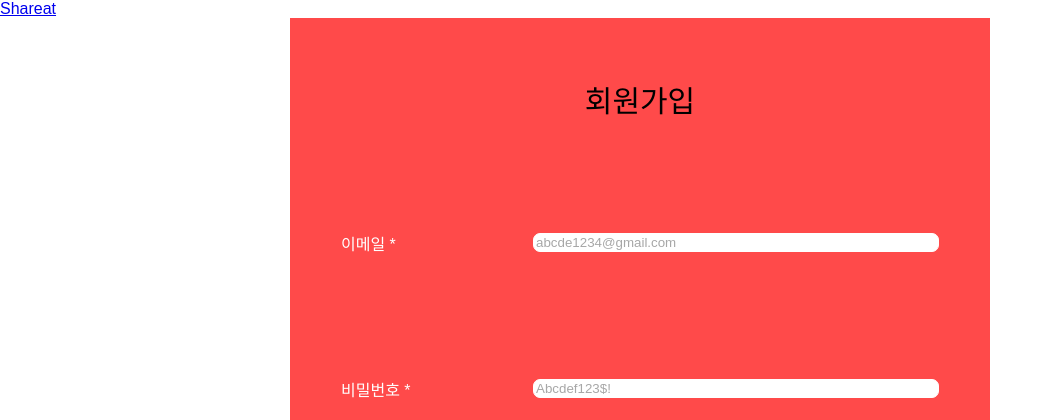
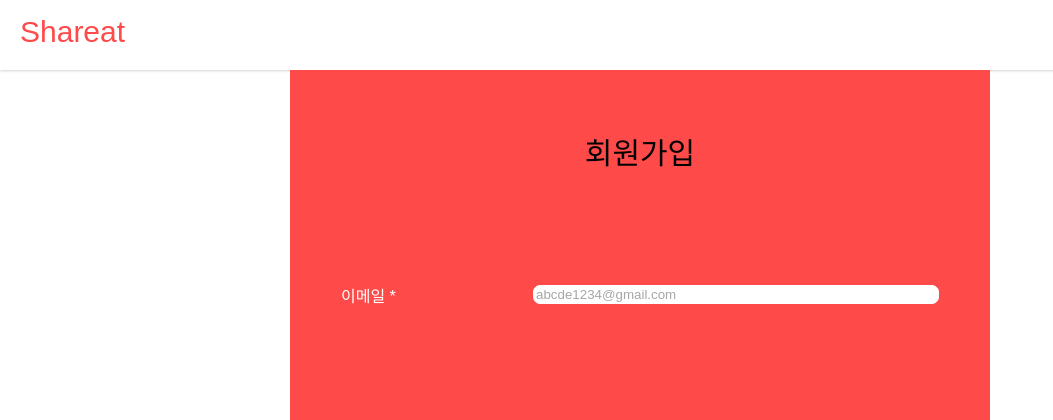
Before and after one commit to sohyu-na/shareat, a Flask app: page /signup in a window 1280 px wide. Shown: the top 420 px of the page, without its empty margins (0-1053 px from the left). Run offline with Flask 2, Linux system fonts and the light colour scheme; some libraries are stand-ins or nearby versions.

Commit message:
css 수정

```diff
--- a/static/css/commonStyles.css
+++ b/static/css/commonStyles.css
@@ -26,8 +26,7 @@ button, a{
     box-shadow: 0px 1px 2.5px lightgray;
 }
 #logo {
-    margin:20px;
-    margin-left: 30px;
+    margin:15px 20px 15px 20px;
     font-size: 30px;
     color: #FF4A4A;
 }
--- a/static/css/login.css
+++ b/static/css/login.css
@@ -1,3 +1,7 @@
+h1{
+	font-size: 30px;
+	font-weight: lighter;
+}
 .main-container{
 	display:flex;
 	flex-direction: column;
--- a/templates/signup.html
+++ b/templates/signup.html
@@ -14,11 +14,10 @@
         <title>회원가입</title>
     </head>
     <body>
-        <nav class="navbar navbar-expand-lg navbar-light bg-white">
-            <div class="container px-lg-5">
-                <a class="navbar-brand" href="mainHome.html">Shareat</a>
-            </div>
-        </nav>
+        <!--비회원 상단바-->
+        <div id="navbar">
+            <div id="logo"><a href="#">Shareat</a></div>
+        </div>
         <!-- Page Content-->
         <section>
             <div class="main-container">
```
Also changed, not shown: templates/login.html (line endings or trailing spaces).
